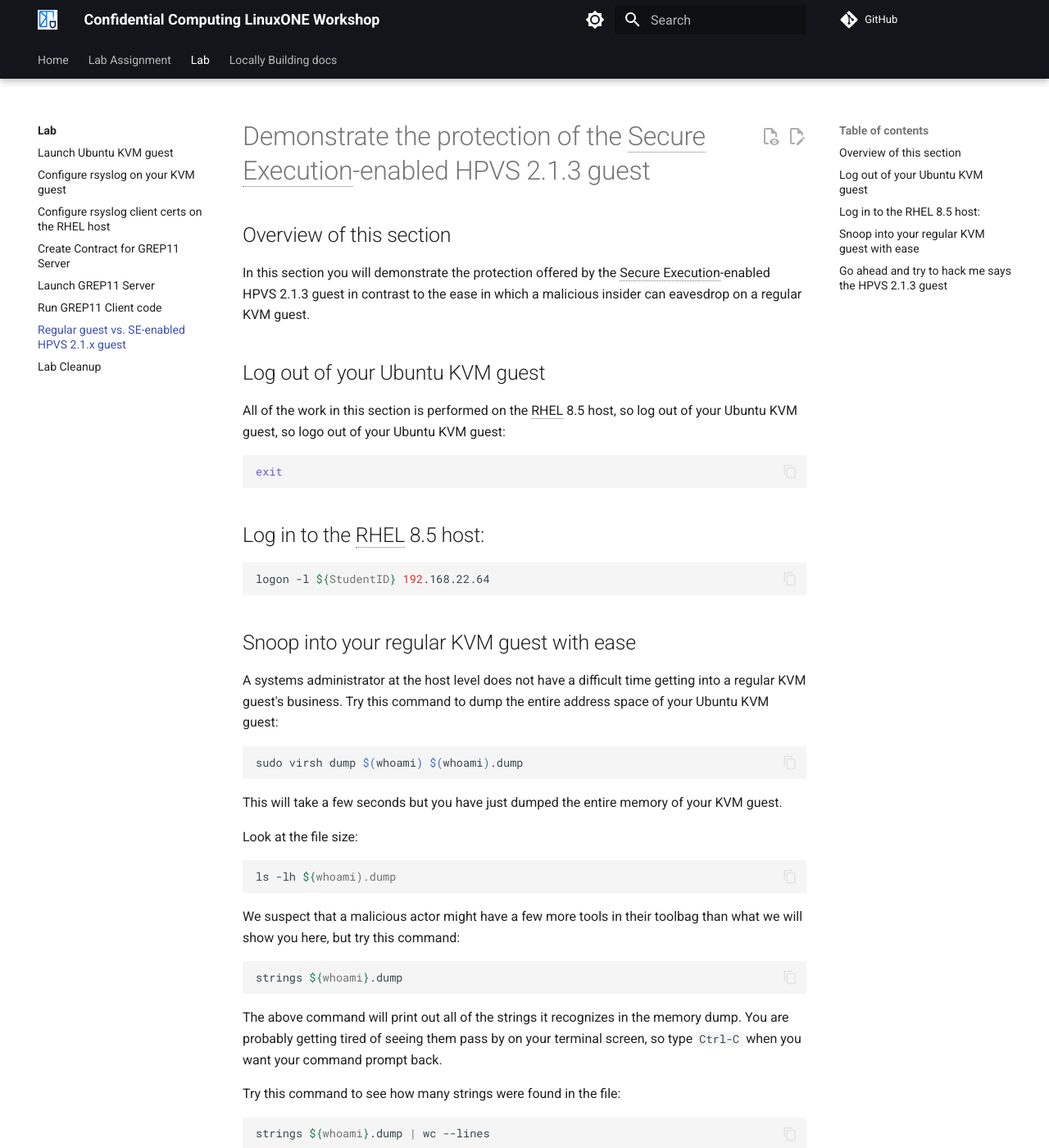
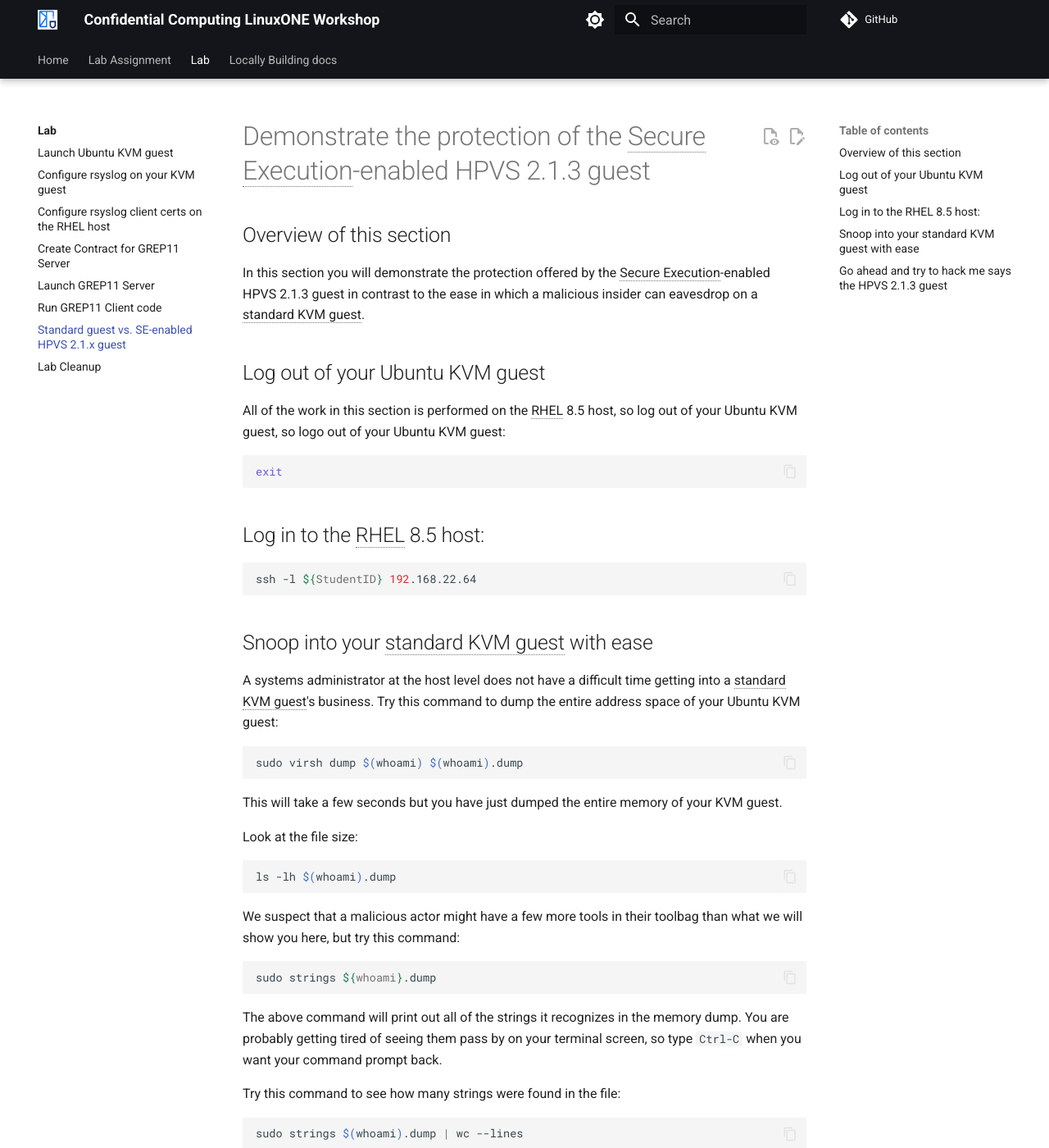
Before and after one commit to ibm-wsc/ConfidentialComputingOnLinuxONE, an MkDocs documentation site: the page built from docs/lab/hackMeIfYouCan.md, in a window 1280 px wide and 1400 px high. Shown: the whole window at 82% size. Built offline with MkDocs 1.6.1 and Material for MkDocs 9.7.7, drawn with Linux system fonts in a browser that asks for light colours; comment, search, counter and statistics services are not loaded.

Commit message:
minor updates
Notable things:
- change "regular" guest to "standard" guest
- add instructions to enter passphrase when making contract
- corrected a few typos

````diff
--- a/docs/lab/hackMeIfYouCan.md
+++ b/docs/lab/hackMeIfYouCan.md
@@ -2,7 +2,7 @@
 
 ## Overview of this section
 
-In this section you will demonstrate the protection offered by the Secure Execution-enabled HPVS 2.1.3 guest in contrast to the ease in which a malicious insider can eavesdrop on a regular KVM guest.
+In this section you will demonstrate the protection offered by the Secure Execution-enabled HPVS 2.1.3 guest in contrast to the ease in which a malicious insider can eavesdrop on a standard KVM guest.
 
 ## Log out of your Ubuntu KVM guest
 
@@ -15,12 +15,12 @@
 ## Log in to the RHEL 8.5 host:
 
    ``` bash
-   logon -l ${StudentID} 192.168.22.64
+   ssh -l ${StudentID} 192.168.22.64
    ```
 
-## Snoop into your regular KVM guest with ease
+## Snoop into your standard KVM guest with ease
 
-A systems administrator at the host level does not have a difficult time getting into a regular KVM guest's business.  Try this command to dump the entire address space of your Ubuntu KVM guest:
+A systems administrator at the host level does not have a difficult time getting into a standard KVM guest's business.  Try this command to dump the entire address space of your Ubuntu KVM guest:
 
    ``` bash
    sudo virsh dump $(whoami) $(whoami).dump
@@ -31,13 +31,13 @@
 Look at the file size:
 
    ``` bash
-   ls -lh ${whoami).dump
+   ls -lh $(whoami).dump
    ```
 
 We suspect that a malicious actor might have a few more tools in their toolbag than what we will show you here, but try this command:
 
    ``` bash
-   strings ${whoami}.dump
+   sudo strings ${whoami}.dump
    ```
 
 The above command will print out all of the strings it recognizes in the memory dump.  You are probably getting tired of seeing them pass by on your terminal screen, so type `Ctrl-C` when you want your command prompt back.
@@ -45,7 +45,7 @@
 Try this command to see how many strings were found in the file:
 
    ``` bash
-   strings ${whoami}.dump | wc --lines
+   sudo strings $(whoami).dump | wc --lines
    ```
 
 Your output may differ, but when we tried this command while writing up the lab, we had 2,397,409 strings found in our dump.  Now we didn't dig much deeper than this, but it's possible that a motivated hacker might find something among those millions of strings with which to make mischief.
--- a/mkdocs.yml
+++ b/mkdocs.yml
@@ -13,7 +13,7 @@
     - Create Contract for GREP11 Server: lab/createGREP11Contract.md
     - Launch GREP11 Server: lab/launchGREP11guest.md
     - Run GREP11 Client code: lab/configureGrep11TestClient.md
-    - Regular guest vs. SE-enabled HPVS 2.1.x guest: lab/hackMeIfYouCan.md
+    - Standard guest vs. SE-enabled HPVS 2.1.x guest: lab/hackMeIfYouCan.md
     - Lab Cleanup:  lab/labCleanup.md
   - Locally Building docs: localdocbuild.md
 
````
Also changed, not shown: docs/lab/createGREP11Contract.md (+4 -4 lines), docs/lab/labCleanup.md (+2 -2 lines), docs/lab/launchKVMguest.md (+1 -1 lines), includes/glossary.md (+1 -0 lines).
